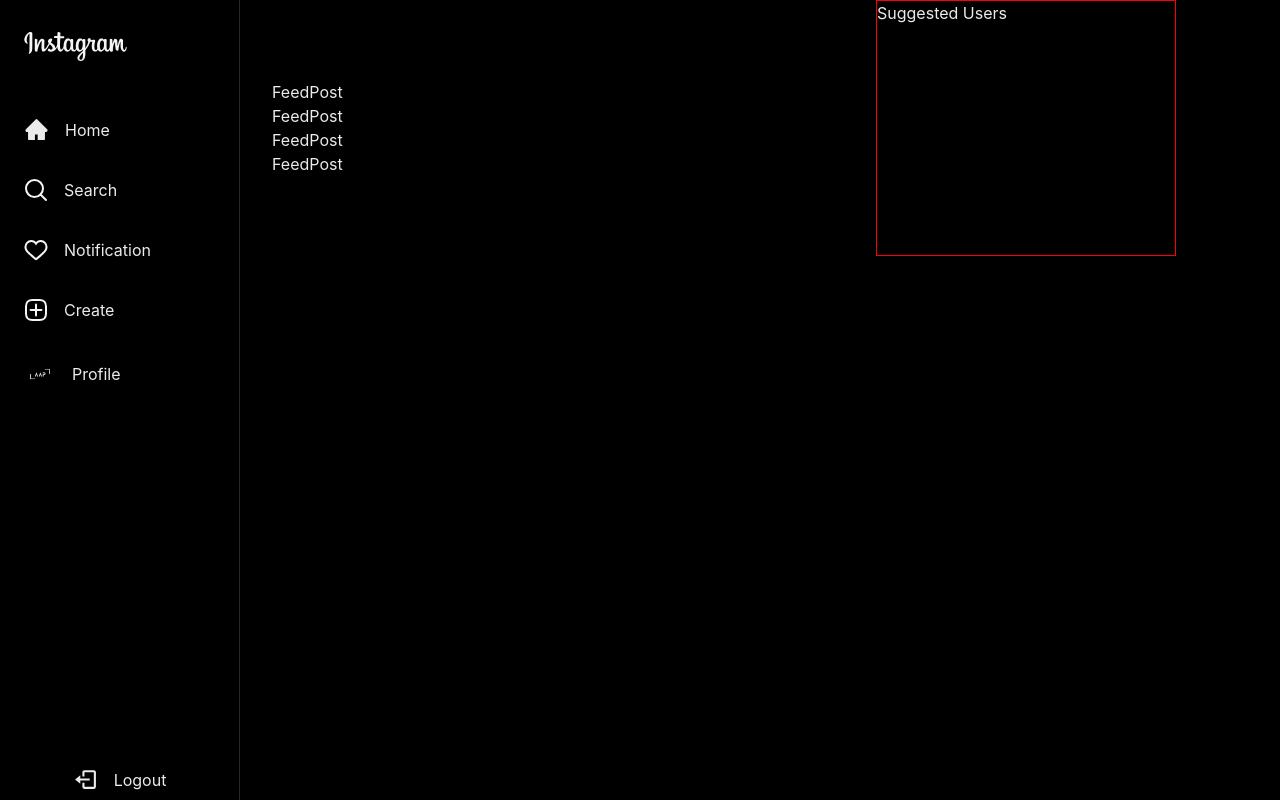
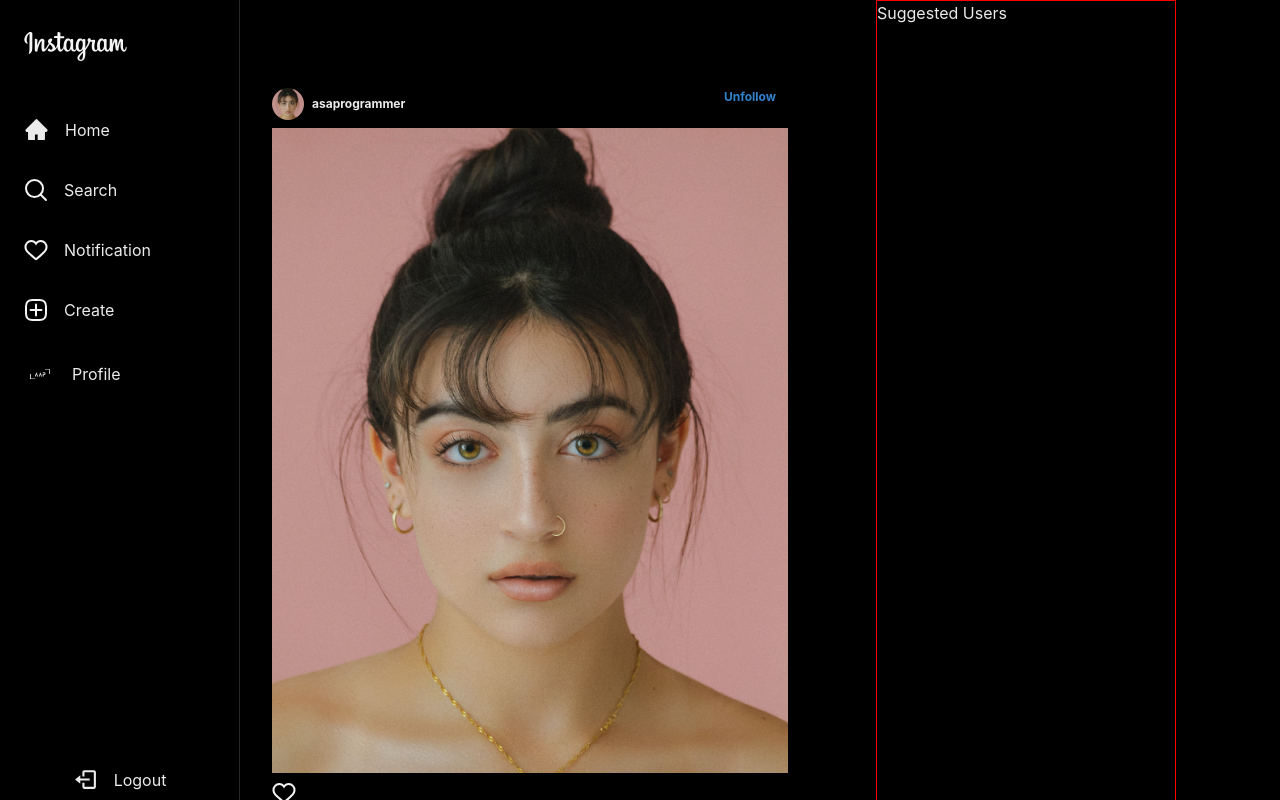
Before and after one commit to neelendrareddy9001/social_media_auth, a React (Vite) app: page / in a window 1280 px wide. Shown: the top 800 px of the page. Built offline with nearby package versions, Linux system fonts and the light colour scheme.

Commit message:
updated post header component'

```diff
--- a/src/pages/FeedPosts/FeedPost.jsx
+++ b/src/pages/FeedPosts/FeedPost.jsx
@@ -1,5 +1,17 @@
+import { Box, Image } from "@chakra-ui/react";
+import PostFooter from "./PostFooter";
+import PostHeader from "./PostHeader";
+
 const FeedPost = () => {
-  return <div>FeedPost</div>;
+  return (
+    <>
+      <PostHeader />
+      <Box my={2}>
+        <Image src="/img1.png" alt="user profile pic" />
+      </Box>
+      <PostFooter />
+    </>
+  );
 };
 
 export default FeedPost;
--- a/src/pages/FeedPosts/PostFooter.jsx
+++ b/src/pages/FeedPosts/PostFooter.jsx
@@ -1,16 +1,29 @@
 import { useState } from "react";
+import { Flex, Box } from "@chakra-ui/react";
+import { NotificationsLogo, UnlikeLogo } from "../../assets/constants";
 
 const PostFooter = () => {
   const [liked, setLiked] = useState(false);
   const [likes, setLikes] = useState(1000);
 
-  const handleClick = () => {
+  const handleLike = () => {
     if (liked) {
       setLiked(false);
       setLikes(liked - 1);
+    } else {
+      setLiked(true);
+      setLikes(likes + 1);
     }
   };
-  return <div>PostFooter</div>;
+  return (
+    <>
+      <Flex alignItems={"center"} gap={4} w={"full"} pt={0} mt={"auto"}>
+        <Box onClick={handleLike} cursor={"pointer"} fontSize={18}>
+          {!liked ? <NotificationsLogo /> : <UnlikeLogo />}
+        </Box>
+      </Flex>
+    </>
+  );
 };
 
 export default PostFooter;
--- a/src/pages/FeedPosts/PostHeader.jsx
+++ b/src/pages/FeedPosts/PostHeader.jsx
@@ -1,7 +1,35 @@
-import React from "react";
+import { Avatar, Box, Flex, Text } from "@chakra-ui/react";
 
 const PostHeader = () => {
-  return <div>PostHeader</div>;
+  return (
+    <>
+      <Flex
+        justifyContent={"space-between"}
+        alignContent={"center"}
+        w={"full"}
+        my={2}
+      >
+        <Flex alignItems={"center"} gap={2}>
+          <Avatar src="/img1.png" alt="user profile pic" size={"sm"} />
+          <Flex fontSize={12} fontWeight={"bold"} gap={2}>
+            asaprogrammer
+          </Flex>
+        </Flex>
+        <Box cursor={"pointer"}>
+          <Text
+            fontSize={12}
+            mr={3}
+            color={"blue.500"}
+            fontWeight={"bold"}
+            _hover={{ color: "white" }}
+            transition={"0.2s ease-in-out"}
+          >
+            Unfollow
+          </Text>
+        </Box>
+      </Flex>
+    </>
+  );
 };
 
 export default PostHeader;
```
